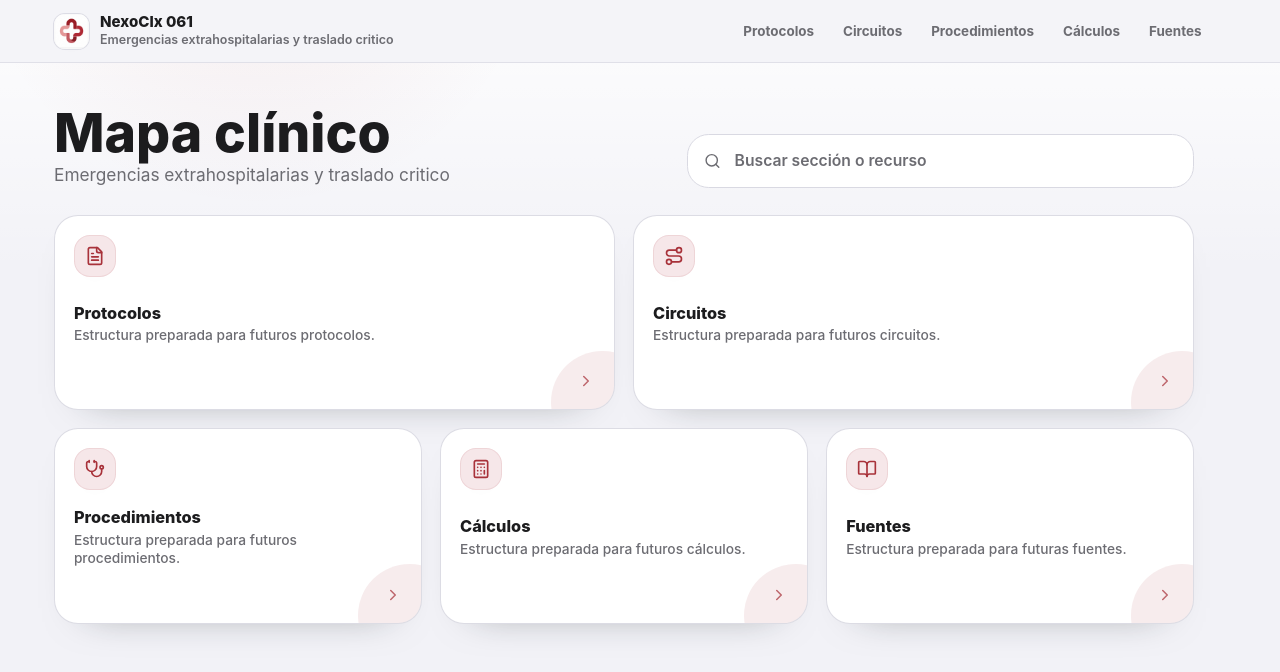
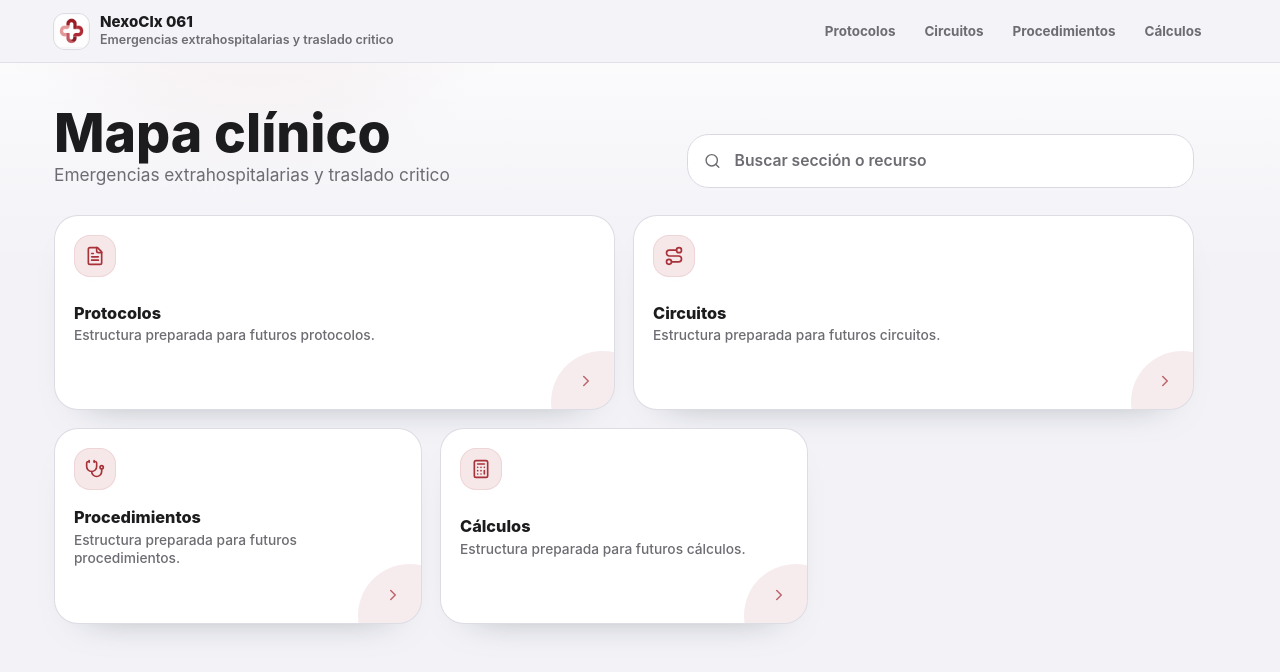
Before and after one commit to olsanju-hub/nexoclx-061, a React (Vite) app: page / in a window 1280 px wide. Shown: the top 672 px of the page. Built offline with nearby package versions, Linux system fonts and the light colour scheme.

Commit message:
chore(nav): remove bibliography and sources items

```diff
--- a/src/app/App.jsx
+++ b/src/app/App.jsx
@@ -8,24 +8,20 @@
 import { ProtocolDetail } from '../screens/ProtocolDetail.jsx';
 import { Tools } from '../screens/Tools.jsx';
 import { More } from '../screens/More.jsx';
-import { Bibliography } from '../screens/Bibliography.jsx';
 import { Procedures } from '../screens/Procedures.jsx';
 import { Circuits } from '../screens/Circuits.jsx';
 import { CircuitDetail } from '../screens/CircuitDetail.jsx';
 import { Calculations } from '../screens/Calculations.jsx';
-import { Sources } from '../screens/Sources.jsx';
 
 const routeTitles = {
   [routes.home]: 'Inicio',
   [routes.protocols]: 'Protocolos',
   [routes.protocolDetail]: 'Protocolo',
   [routes.tools]: 'Herramientas',
-  [routes.bibliography]: 'Bibliografía',
   [routes.procedures]: 'Procedimientos',
   [routes.circuits]: 'Circuitos',
   [routes.circuitDetail]: 'Circuito',
   [routes.calculations]: 'Cálculos',
-  [routes.sources]: 'Fuentes',
   [routes.more]: 'Más',
 };
 
@@ -69,12 +65,10 @@
       {route === routes.protocols && <Protocols protocols={placeholderProtocols} onOpen={openProtocol} />}
       {route === routes.protocolDetail && <ProtocolDetail protocol={currentProtocol} onBack={() => navigate(routes.protocols)} />}
       {route === routes.tools && <Tools app={appConfig} />}
-      {route === routes.bibliography && <Bibliography />}
       {route === routes.procedures && <Procedures />}
       {route === routes.circuits && <Circuits onOpen={() => navigate(routes.circuitDetail)} />}
       {route === routes.circuitDetail && <CircuitDetail onBack={() => navigate(routes.circuits)} />}
       {route === routes.calculations && <Calculations />}
-      {route === routes.sources && <Sources />}
       {route === routes.more && <More sections={secondarySections} onNavigate={navigate} />}
     </AppShell>
   );
--- a/src/app/routes.js
+++ b/src/app/routes.js
@@ -3,11 +3,9 @@
   protocols: 'protocols',
   protocolDetail: 'protocol-detail',
   tools: 'tools',
-  bibliography: 'bibliography',
   procedures: 'procedures',
   circuits: 'circuits',
   circuitDetail: 'circuit-detail',
   calculations: 'calculations',
-  sources: 'sources',
   more: 'more',
 };
--- a/src/data/placeholders.js
+++ b/src/data/placeholders.js
@@ -1,7 +1 @@
-export const placeholderSources = [];
-
-export const hypertensionSources = [];
-
-export const strokeSources = [];
-
 export const placeholderProtocols = [];
--- a/src/data/sections.js
+++ b/src/data/sections.js
@@ -1,10 +1,8 @@
 import {
-  BookOpen,
   Calculator,
   FileText,
   FolderOpen,
   HeartPulse,
-  Library,
   MoreHorizontal,
   Route,
   Stethoscope,
@@ -45,12 +43,6 @@
     description: 'Estructura preparada para futuros cálculos.',
     icon: Calculator,
   },
-  {
-    id: routes.sources,
-    title: 'Fuentes',
-    description: 'Estructura preparada para futuras fuentes.',
-    icon: BookOpen,
-  },
 ];
 
 export const secondarySections = [
@@ -58,7 +50,6 @@
   { id: routes.circuits, title: 'Circuitos', description: 'Estructura preparada para futuros circuitos.', icon: Route },
   { id: routes.procedures, title: 'Procedimientos', description: 'Estructura preparada para futuros procedimientos.', icon: Stethoscope },
   { id: routes.calculations, title: 'Cálculos', description: 'Estructura preparada para futuros cálculos.', icon: Calculator },
-  { id: routes.sources, title: 'Fuentes', description: 'Estructura preparada para futuras fuentes.', icon: Library },
 ];
 
 export const bottomNavItems = [
@@ -73,7 +64,6 @@
   { id: routes.circuits, label: 'Circuitos' },
   { id: routes.procedures, label: 'Procedimientos' },
   { id: routes.calculations, label: 'Cálculos' },
-  { id: routes.sources, label: 'Fuentes' },
 ];
 
 export const sectionIcons = {
--- a/src/screens/Bibliography.jsx
+++ /dev/null
@@ -1,13 +0,0 @@
-import { EmptyClinicalState } from '../components/feedback/EmptyClinicalState.jsx';
-
-export function Bibliography() {
-  return (
-    <div className="screen">
-      <div className="section-heading">
-        <h1>Bibliografía</h1>
-        <p>Base preparada para futuras fuentes.</p>
-      </div>
-      <EmptyClinicalState text="No hay fuentes cargadas." />
-    </div>
-  );
-}
--- a/src/screens/Sources.jsx
+++ /dev/null
@@ -1,13 +0,0 @@
-import { EmptyClinicalState } from '../components/feedback/EmptyClinicalState.jsx';
-
-export function Sources() {
-  return (
-    <div className="screen">
-      <div className="section-heading">
-        <h1>Fuentes</h1>
-        <p>Base preparada para futuras fuentes.</p>
-      </div>
-      <EmptyClinicalState text="No hay fuentes cargadas." />
-    </div>
-  );
-}
```
Also changed, not shown: src/components/detail/SourceList.jsx (deleted, +0 -12 lines).
